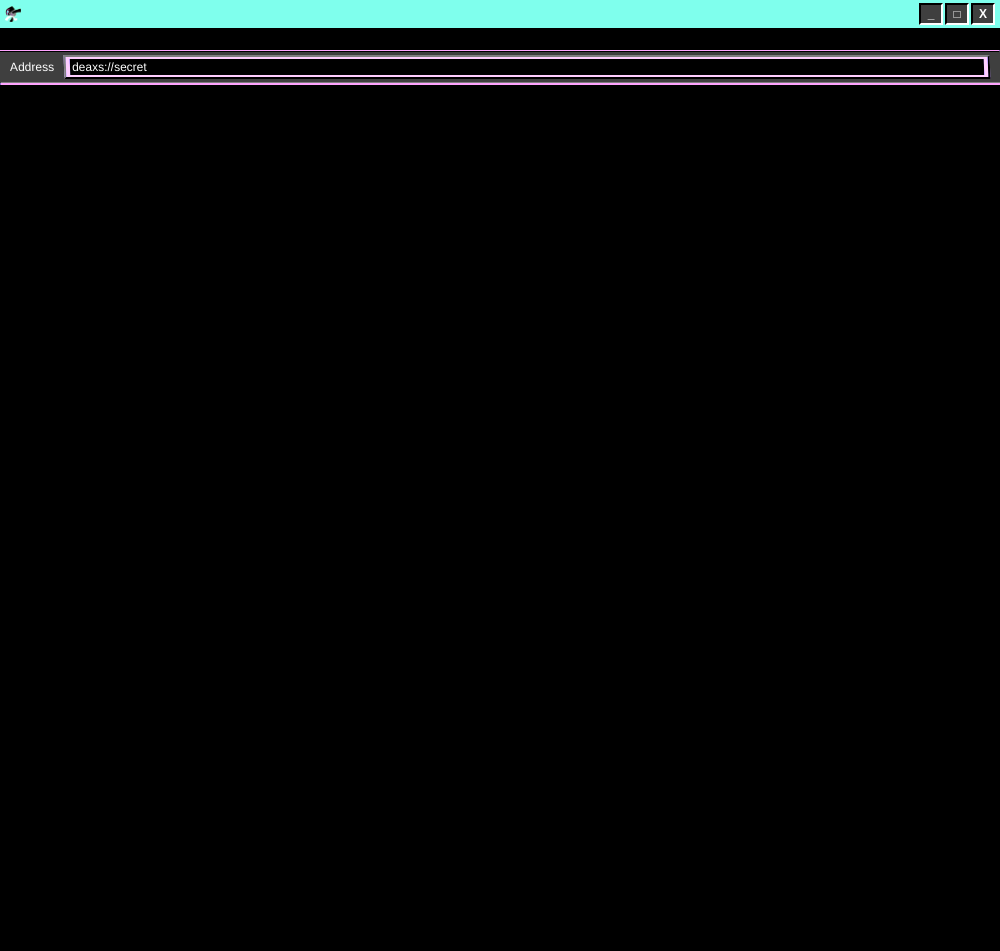
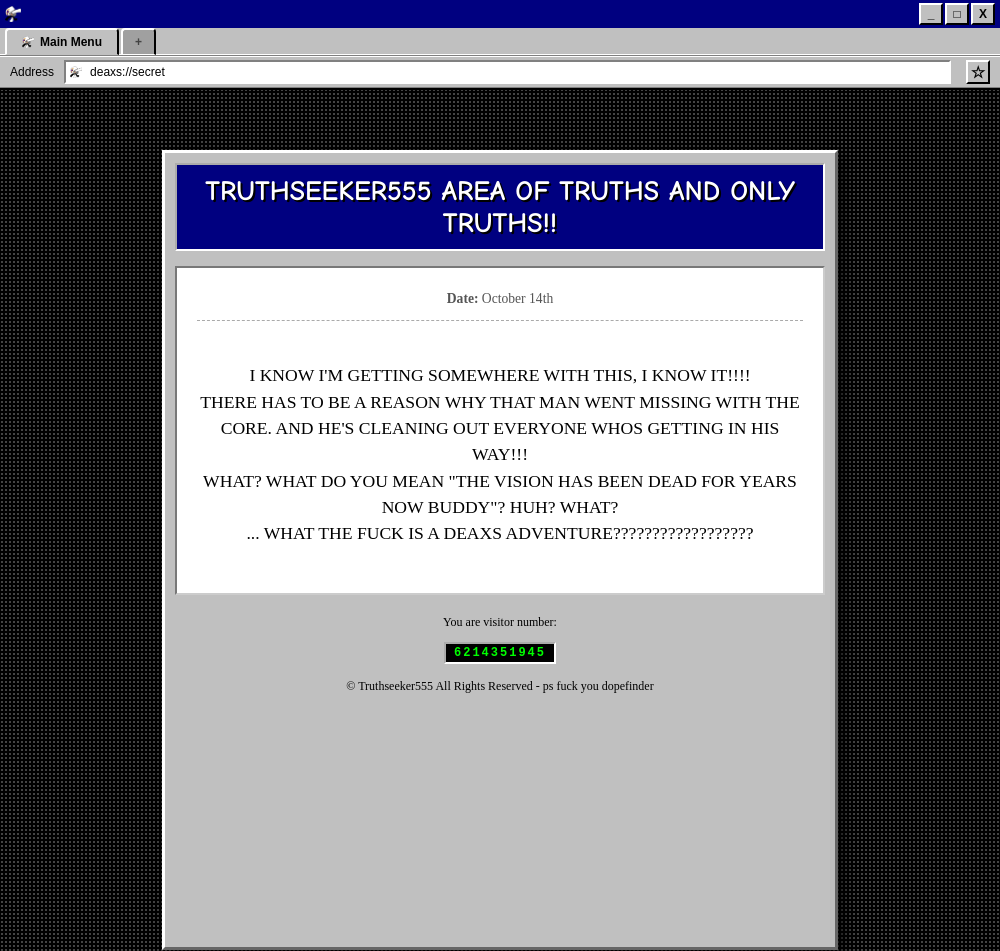
Before and after one commit to BlairFruit/unofficialdacollection, an Electron app: page secret.html in a window 1000 px wide. Shown: the top 951 px of the page. Drawn offline with Linux system fonts and the light colour scheme.

Commit message:
minor bug fixing

```diff
--- a/assets/js/shared.js
+++ b/assets/js/shared.js
@@ -123,7 +123,10 @@ window.APP_ACHIEVEMENTS = {
     "unlocked-track-3": { page: "28", title: "Down into The Threshold we go", desc: "You don't know what you're getting into.\nUnlocked Displacement.", icon: "assets/media/placeholder.png", trigger: "load" },
     "unlocked-green": { page: "any", title: "Green and Inbetween", desc: "He's watching. He's green and inbetween.", icon: "assets/media/greendav.png", trigger: "custom" },
     "unlocked-end": { page: "last", title: "To Be Continued", desc: "You reached the end of the currently available pages.", icon: "assets/media/icon.png", trigger: "load" },
-    "unlocked-coin-secret": { page: "extras", title: "How could this be", desc: "Find the medallion.", icon: "assets/media/medallion.gif", trigger: "custom" }
+    "unlocked-coin-secret": { page: "extras", title: "How could this be", desc: "Find the medallion.", icon: "assets/media/medallion.gif", trigger: "custom" },
+    "unlocked-nightowl": { page: "any", title: "Night Owl", desc: "Are you reading this past midnight? Go to sleep.", icon: "assets/media/placeholder.png", trigger: "custom" },
+    "unlocked-void": { page: "any", title: "Lost in the Void", desc: "You tried to navigate to a page that doesn't exist yet.", icon: "assets/media/placeholder.png", trigger: "custom" },
+    "unlocked-speedreader": { page: "any", title: "Speedreader", desc: "You are flipping through these pages way too fast.", icon: "assets/media/placeholder.png", trigger: "custom" }
 };
 
 window.unlockAchievement = function(id) {
@@ -275,6 +278,7 @@ window.handleAddressBar = function(event) {
 
             if (window.location.pathname.includes('index.html')) {
                 if (typeof totalPagesCount !== 'undefined' && page > totalPagesCount) {
+                    if (window.unlockAchievement) window.unlockAchievement('unlocked-void');
                     page = totalPagesCount;
                 }
                 window.location.search = `?p=${page}`;
@@ -292,4 +296,9 @@ document.addEventListener("DOMContentLoaded", () => {
         currentPath = currentPath.replace('.html', '');
         addressInput.value = `deaxs://${currentPath}`;
     }
+
+    const currentHour = new Date().getHours();
+    if (currentHour >= 0 && currentHour < 4) {
+        if (window.unlockAchievement) window.unlockAchievement('unlocked-nightowl');
+    }
 });
--- a/package.json
+++ b/package.json
@@ -1,7 +1,7 @@
 {
   "name": "unofficial-deaxs-adventure-collection",
   "productName": "Unofficial Deaxs Adventure Collection",
-  "version": "1.1.0",
+  "version": "1.1.1",
   "description": "The Unofficial Collection for the shitty webcomic that chuds like.",
   "main": "main.js",
   "scripts": {
--- a/secret.html
+++ b/secret.html
@@ -9,57 +9,92 @@
 
     <style>
         body {
-            background-color: #000;
-            color: white;
-            overflow: hidden;
+            background-color: #000000;
+            background-image: radial-gradient(#444 1px, transparent 1px);
+            background-size: 4px 4px;
+            margin: 0;
             padding: 0;
-            margin: 0;
+            padding-top: 110px;
+            color: #000;
         }
 
-        .retro-title-bar, .browser-ui-container {
-            filter: invert(100%) hue-rotate(90deg);
-            pointer-events: none;
-            position: relative;
-            z-index: 10;
+        .blog-wrapper {
+            padding: 40px 20px;
+            min-height: 100vh;
+            display: flex;
+            justify-content: center;
         }
 
-        .retro-window-controls { pointer-events: auto; }
-        .retro-address-input-wrapper { pointer-events: auto; background: darkred !important; }
-        .retro-tabs { display: none !important; }
-        .retro-address-bar { transform: skew(2deg); border-color: red; }
-
-        .secret-container {
-            position: absolute;
-            top: 0;
-            left: 0;
-            width: 100vw;
-            height: 100vh;
-
-            padding: 80px 20px 20px 5px;
-
-            box-sizing: border-box;
-            z-index: 0;
+        .blog-container {
+            width: 100%;
+            max-width: 650px;
+            background-color: #c0c0c0;
+            border-top: 3px solid #fff;
+            border-left: 3px solid #fff;
+            border-right: 3px solid #666;
+            border-bottom: 3px solid #666;
+            padding: 10px;
+            font-family: "Times New Roman", Times, serif;
+            box-shadow: 5px 5px 15px rgba(0,0,0,0.8);
         }
 
-        .secret-text {
-            font-family: "Courier New", monospace;
-            font-size: 1rem;
-            text-align: left;
-            line-height: 1.4;
-            white-space: pre-wrap;
-            cursor: text;
-
-            color: #000;
-            transition: color 0.3s ease;
+        .blog-header {
+            text-align: center;
+            background-color: #000080;
+            color: #fff;
+            padding: 10px;
+            border: 2px inset #fff;
+            margin-bottom: 15px;
         }
 
-        .secret-text:hover {
-            color: #0a0a0a;
+        .blog-header h1 {
+            margin: 0;
+            font-family: "Comic Sans MS", "Chalkboard SE", sans-serif;
+            font-size: 28px;
+            text-shadow: 2px 2px 0 #000;
         }
 
-        .secret-text::selection {
-            background: #ff0000;
-            color: #000;
+        .marquee-container {
+            margin-bottom: 15px;
+        }
+
+        .blog-entry {
+            background-color: #fff;
+            border: 2px inset #ccc;
+            padding: 20px;
+            margin-bottom: 15px;
+        }
+
+        .blog-meta {
+            font-size: 0.85rem;
+            color: #555;
+            margin-bottom: 15px;
+            border-bottom: 1px dashed #aaa;
+            padding-bottom: 10px;
+            line-height: 1.6;
+        }
+
+        .blog-content {
+            font-size: 1.1rem;
+            line-height: 1.5;
+            white-space: pre-wrap;
+        }
+
+        .blog-footer {
+            text-align: center;
+            font-size: 12px;
+            margin-top: 20px;
+        }
+
+        .hit-counter {
+            display: inline-block;
+            background: #000;
+            color: #0f0;
+            font-family: "Courier New", monospace;
+            padding: 2px 8px;
+            border: 2px inset #fff;
+            letter-spacing: 2px;
+            font-weight: bold;
         }
     </style>
 </head>
@@ -77,56 +112,49 @@
     </div>
 
     <div class="browser-ui-container">
+        <div class="retro-tabs" id="tab-container"></div>
+
         <div class="retro-address-bar" style="position: relative;">
             <span class="retro-address-label">Address</span>
             <div class="retro-address-input-wrapper">
-                <input type="text" id="address-input" onkeypress="if(typeof handleAddressBar === 'function') handleAddressBar(event)" spellcheck="false" value="deaxs://null">
+                <img src="assets/media/icon.png" class="fake-favicon" alt="icon">
+                <input type="text" id="address-input" onkeypress="if(typeof handleAddressBar === 'function') handleAddressBar(event)" spellcheck="false" value="deaxs://valentine">
+            </div>
+
+            <button id="bookmark-icon-btn" class="retro-btn" style="width: 24px; height: 24px; font-size: 16px; margin-left: 5px; display: flex; align-items: center; justify-content: center; padding-bottom: 2px;" onclick="toggleBookmarkMenu(event)">☆</button>
+
+            <div id="bookmark-context-menu" class="bookmark-dropdown" style="display: none;">
+                <div id="bookmark-save-action" class="bookmark-dropdown-action" onclick="saveCurrentPage()">+ Save this page</div>
+                <div id="bookmark-save-divider" class="bookmark-dropdown-divider"></div>
+                <div id="bookmark-dropdown-list" class="bookmark-dropdown-list"></div>
             </div>
         </div>
     </div>
 
-    <div class="secret-container">
-        <div class="secret-text">you're not the one i'm looking for.
-you're not the one i'm looking for.
-you're not the one i'm looking for. I dind't ask to be born this way.
-you're not the one i'm looking for.
-you're not the one i'm looking for.
-you're not the one i'm looking for. help me
-you're not the one i'm looking for.
-you're not the one i'm looking for.
-you're not the one i'm looking for.
-you're not the one i'm looking for. He's not the original.
-you're not the one i'm looking for.
-you're not the one i'm looking for.
-you're not the one i'm looking for. Where am I?
-you're not the one i'm looking for.
-you're not the one i'm looking for.
-you're not the one i'm looking for.
-you're not the one i'm looking for. You never will be.
-you're not the one i'm looking for.
-you're not the one i'm looking for.
-you're not the one i'm looking for.
-you're not the one i'm looking for.
-you're not the one i'm looking for.
-you're not the one i'm looking for.
-you're not the one i'm looking for. Lasdav, why do you help these people?
-you're not the one i'm looking for.
-you're not the one i'm looking for.
-you're not the one i'm looking for.
-you're not the one i'm looking for.
-you're not the one i'm looking for. I curse this story with all of my heart.
-you're not the one i'm looking for.
-you're not the one i'm looking for.
-you're not the one i'm looking for.
-you're not the one i'm looking for.
-you're not the one i'm looking for.
-you're not the one i'm looking for.
-you're not the one i'm looking for.
-you're not the one i'm looking for.
-you're not the one i'm looking for.
-you're not the one i'm looking for.
-you're not the one i'm looking for.
-you're not the one i'm looking for.
+    <div class="blog-wrapper">
+        <div class="blog-container">
+            <div class="blog-header">
+                <h1>TRUTHSEEKER555 AREA OF TRUTHS AND ONLY TRUTHS!!</h1>
+            </div>
+
+            <div class="blog-entry">
+                <div class="blog-meta">
+                    <strong>Date:</strong> October 14th<br>
+                </div>
+
+                <div class="blog-content">
+I KNOW I'M GETTING SOMEWHERE WITH THIS, I KNOW IT!!!!
+THERE HAS TO BE A REASON WHY THAT MAN WENT MISSING WITH THE CORE. AND HE'S CLEANING OUT EVERYONE WHOS GETTING IN HIS WAY!!!
+WHAT? WHAT DO YOU MEAN "THE VISION HAS BEEN DEAD FOR YEARS NOW BUDDY"? HUH? WHAT?
+... WHAT THE FUCK IS A DEAXS ADVENTURE??????????????????
+                </div>
+            </div>
+
+            <div class="blog-footer">
+                <p>You are visitor number:</p>
+                <div class="hit-counter">6214351945</div>
+                <p style="margin-top: 15px;">&copy; Truthseeker555 All Rights Reserved - ps fuck you dopefinder</p>
+            </div>
         </div>
     </div>
 
```
Also changed, not shown: index.html (+19 -1 lines), release-notes.md (+6 -8 lines), assets/data.json, assets/media/p51-1.png (added), assets/media/p51-2.gif (added), assets/media/p51-3.png (added), assets/media/p51-4.png (added), assets/media/p51-5.png (added), assets/media/p51-6.gif (added), assets/media/p51-7.gif (added).
